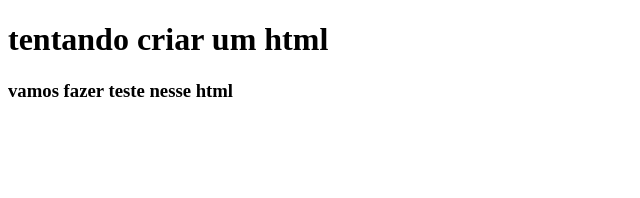
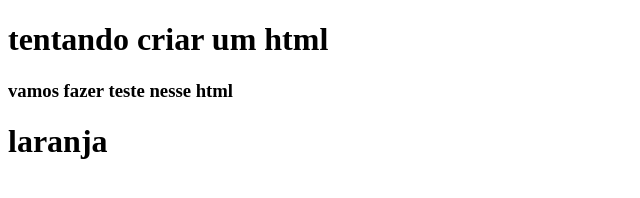
Before and after one commit to Gibsonl23/Gigi, a plain HTML site: page index.html in a window 1280 px wide. Shown: the whole page, without its empty margins (0-640 px from the left). Drawn offline with Linux system fonts and the light colour scheme.

Commit message:
iclusao de html

```diff
--- a/index.html
+++ b/index.html
@@ -8,5 +8,6 @@
 <body>
     <h1>tentando criar um html</h1>
     <h3>vamos fazer teste nesse html</h3>
+    <h1>laranja</h1>
 </body>
 </html>
```
